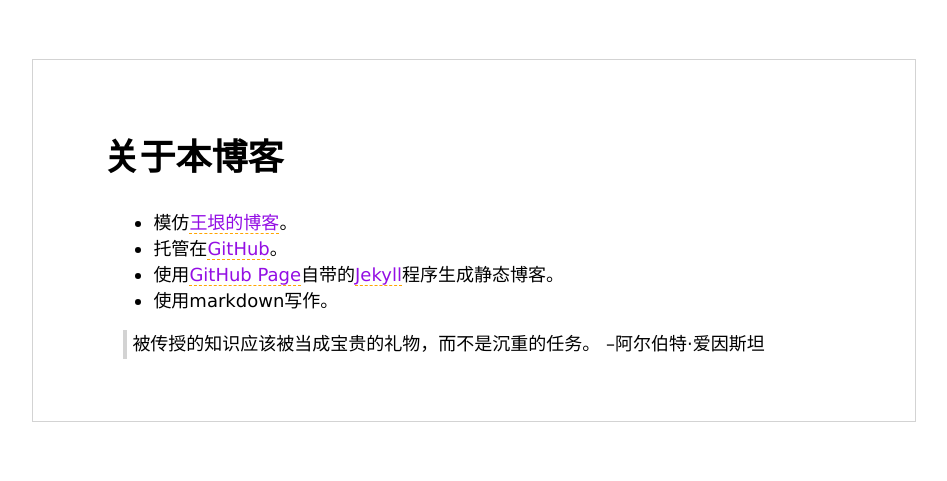
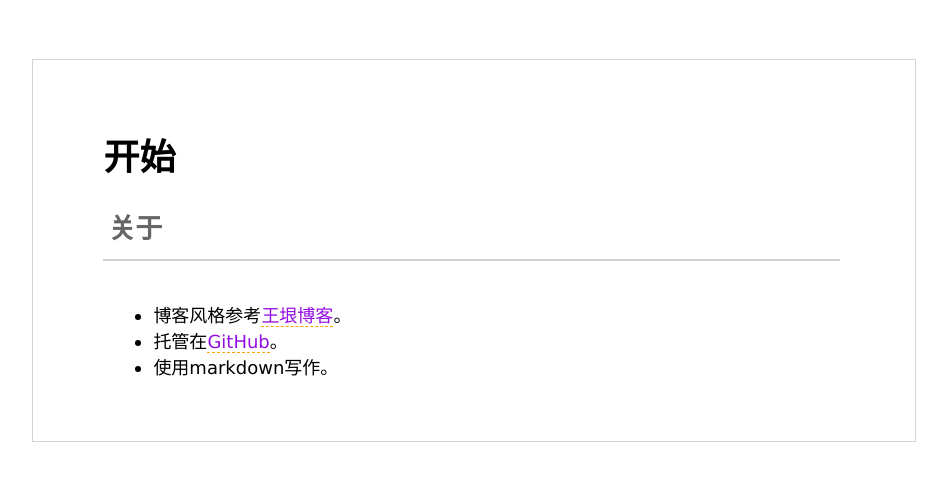
Before and after one commit to neverland0/neverland0.github.io, a Jekyll site: the page built from _posts/2017-05-9-start .md, in a window 1280 px wide. Shown: the top 481 px of the page, without its empty margins (166-1113 px from the left). Built offline with Jekyll 4.4.1, drawn with Linux system fonts in a browser that asks for light colours.

Commit message:
little change

```diff
--- a/_posts/2017-05-9-start .md
+++ b/_posts/2017-05-9-start .md
@@ -2,14 +2,10 @@
 layout: item
 title: 开始
 ---
-# 关于本博客
+# 开始
 
-- 模仿[王垠的博客](http://www.yinwang.org/ "王垠的博客")。
+## 关于
+
+- 博客风格参考[王垠博客](http://www.yinwang.org/)。
 - 托管在[GitHub](https://github.com/neverland0 "GitHub")。
-- 使用[GitHub Page](https://pages.github.com/ "GitHub Page")自带的[Jekyll](https://help.github.com/articles/using-jekyll-as-a-static-site-generator-with-github-pages/ "Jekyll")程序生成静态博客。
 - 使用markdown写作。
-
-
-
-> 被传授的知识应该被当成宝贵的礼物，而不是沉重的任务。
-> --阿尔伯特·爱因斯坦
```
